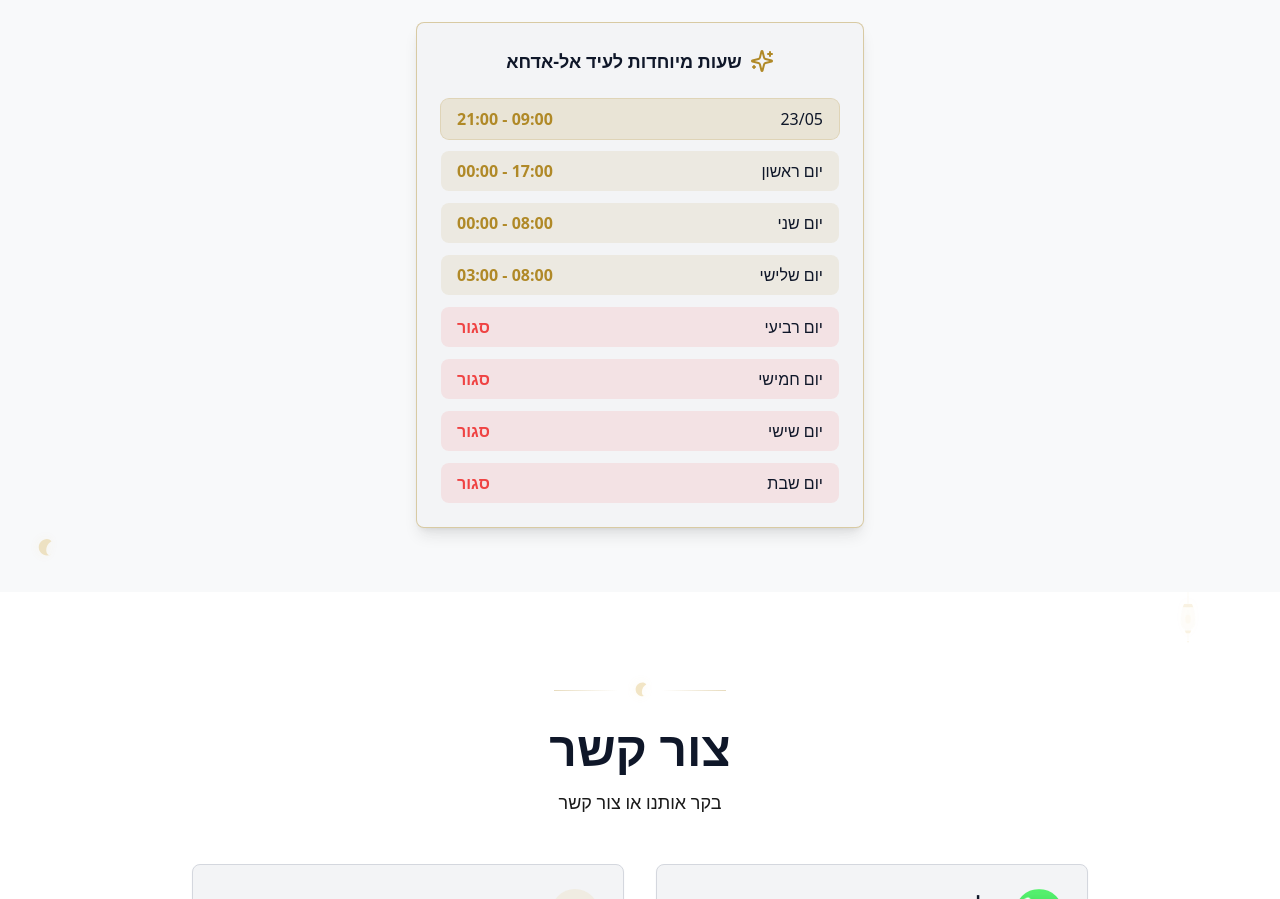
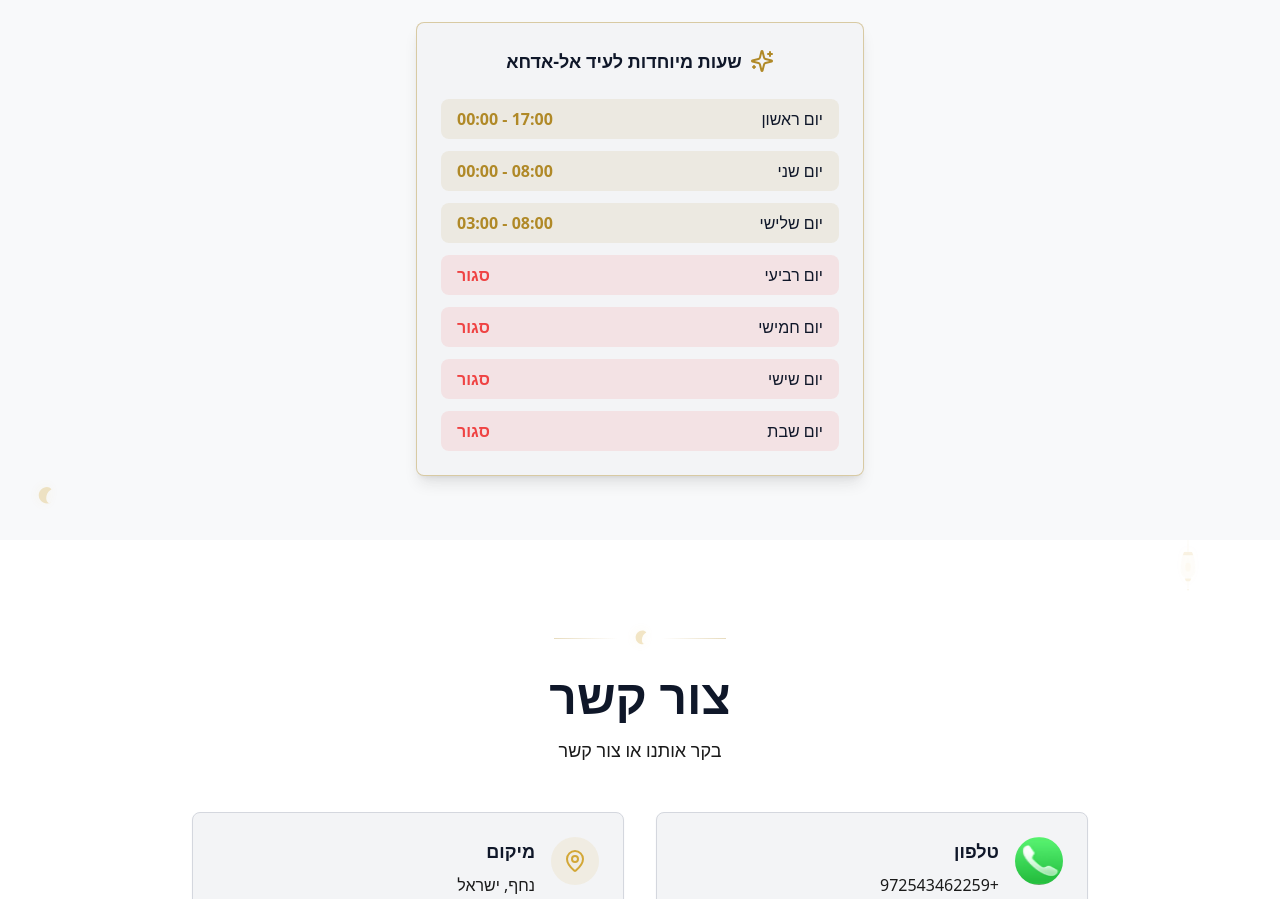
Before and after one commit to roayasaed45-lang/ibm-bob-testing-hackathon, a React (Vite) app: page / in a window 1280 px wide. Shown: the part 4913-5812 px from the top of the page. Built offline with nearby package versions, Linux system fonts and the light colour scheme; the HTML template or start-up script is replaced by a standard one.

Commit message:
Changes
Co-authored-by: roayasaed45-lang <241567356+roayasaed45-lang@users.noreply.github.com>

```diff
--- a/src/components/OpeningHours.tsx
+++ b/src/components/OpeningHours.tsx
@@ -17,7 +17,6 @@ const OpeningHours = () => {
   ];
 
   const eidHours = [
-    { day: '23/05', time: '09:00 - 21:00', isOpen: true, highlight: true },
     { day: t('sunday'), time: '17:00 - 00:00', isOpen: true },
     { day: t('monday'), time: '08:00 - 00:00', isOpen: true },
     { day: t('tuesday'), time: '08:00 - 03:00', isOpen: true },
```
